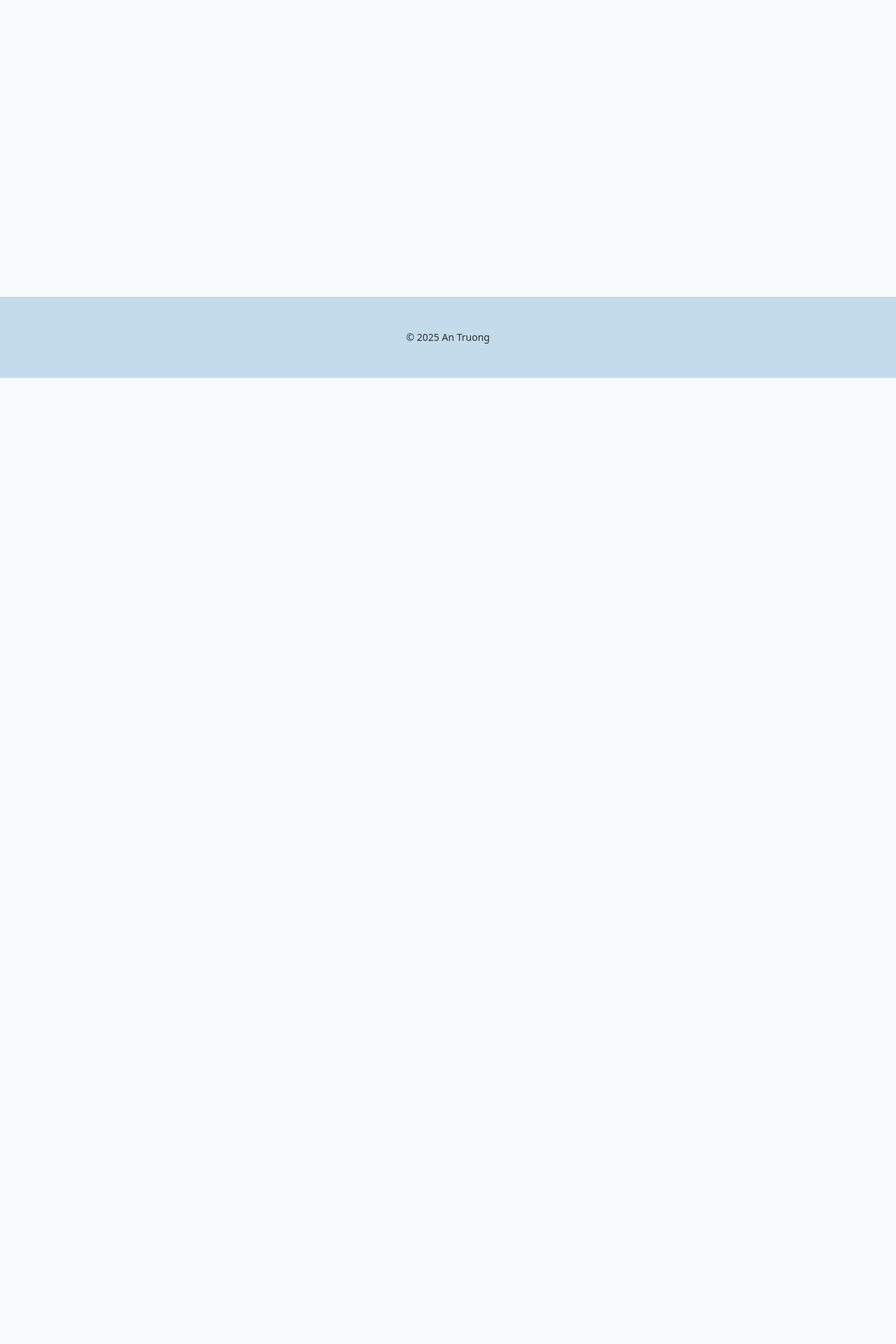
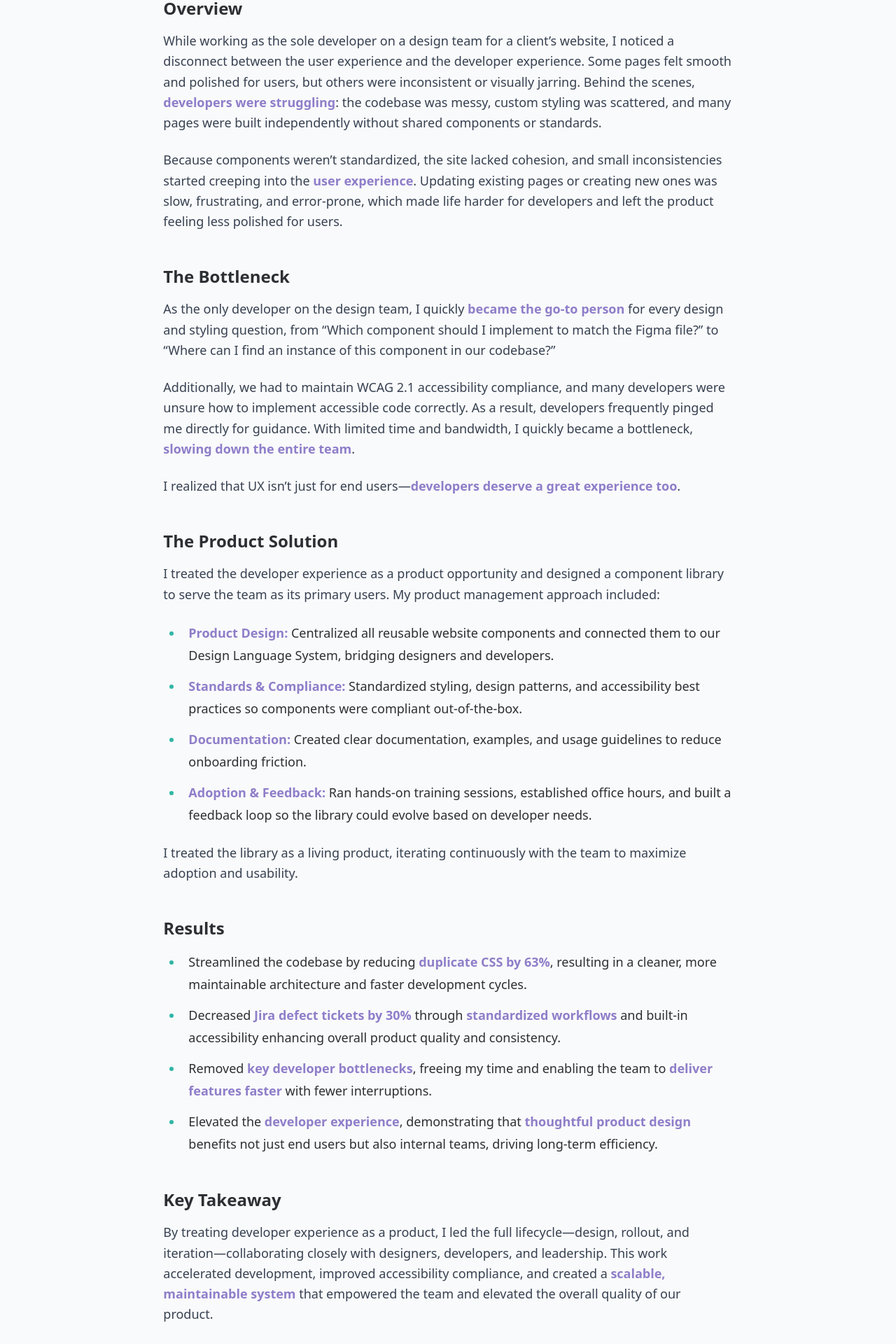
Before and after one commit to VTruong1478/VTruong1478.github.io, a React (Create React App) app: page /portfolio/developer-experience in a window 1280 px wide. Shown: the part 260-2180 px from the top of the page at 70% size. Before the commit the page ends 800 px from the top, so only its background shows below. Built offline with nearby package versions, Linux system fonts and the light colour scheme.

Commit message:
added developer experience article

```diff
--- a/src/App.js
+++ b/src/App.js
@@ -13,8 +13,12 @@ import Portfolio from "./pages/Portfolio";
 import Blog from "./pages/Blog";
 import Contact from "./pages/Contact";
 
+// Portfolio articles
+import SmallBusinessGrowth from "./articles/SmallBusinessGrowth";
+import ImprovingDeveloperExperience from "./articles/ImprovingDeveloperExperience";
+
+// Blog articles
 import HowIDesignedThisWebsite from "./articles/HowIDesignedThisWebsite";
-import SmallBusinessGrowth from "./articles/SmallBusinessGrowth";
 import LessonsFromStartingBusiness from "./articles/LessonsFromStartingBusiness";
 
 // Scroll manager for anchors + route changes
@@ -67,6 +71,10 @@ function App() {
               path="/portfolio/small-business-growth"
               element={<SmallBusinessGrowth />}
             />
+            <Route
+              path="/portfolio/developer-experience"
+              element={<ImprovingDeveloperExperience />}
+            />
 
             {/* Future portfolio pages can be added here */}
           </Routes>
--- /dev/null
+++ b/src/articles/ImprovingDeveloperExperience.js
@@ -0,0 +1,139 @@
+import React from "react";
+
+export default function ImprovingDeveloperExperience() {
+  return (
+    <article className="bg-background min-h-screen py-16 px-6 text-text scroll-mt-16">
+      <div className="grid grid-cols-6 md:grid-cols-8 lg:grid-cols-12 gap-6 max-w-7xl mx-auto">
+        <div className="col-span-6 md:col-span-8 lg:col-span-8 lg:col-start-3">
+          {/* Page Title */}
+          <h1 className="text-4xl font-bold text-primary mb-4">
+            Improving Developer Experience
+          </h1>
+          <p className="text-md text-accentDark mb-12">
+            Published September 2025
+          </p>
+
+          {/* Portfolio Content */}
+          <div
+            className="prose prose-lg prose-invert max-w-none
+                prose-headings:font-bold prose-headings:text-text
+                prose-h2:text-2xl prose-h2:mt-12 prose-h2:mb-4
+                prose-h3:text-xl prose-h3:text-secondaryText prose-h3:mt-8 prose-h3:mb-2
+                prose-strong:text-secondary prose-strong:font-semibold
+                prose-a:text-accent prose-a:no-underline hover:prose-a:text-secondary hover:prose-a:no-underline
+                prose-li:marker:text-accent prose-li:text-text"
+          >
+            <h2>Overview</h2>
+            <p>
+              While working as the sole developer on a design team for a
+              client’s website, I noticed a disconnect between the user
+              experience and the developer experience. Some pages felt smooth
+              and polished for users, but others were inconsistent or visually
+              jarring. Behind the scenes,{" "}
+              <strong>developers were struggling</strong>: the codebase was
+              messy, custom styling was scattered, and many pages were built
+              independently without shared components or standards.
+            </p>
+            <p>
+              Because components weren’t standardized, the site lacked cohesion,
+              and small inconsistencies started creeping into the{" "}
+              <strong>user experience</strong>. Updating existing pages or
+              creating new ones was slow, frustrating, and error-prone, which
+              made life harder for developers and left the product feeling less
+              polished for users.
+            </p>
+
+            <h2>The Bottleneck</h2>
+            <p>
+              As the only developer on the design team, I quickly{" "}
+              <strong>became the go-to person</strong> for every design and
+              styling question, from “Which component should I implement to
+              match the Figma file?” to “Where can I find an instance of this
+              component in our codebase?”
+            </p>
+            <p>
+              Additionally, we had to maintain WCAG 2.1 accessibility
+              compliance, and many developers were unsure how to implement
+              accessible code correctly. As a result, developers frequently
+              pinged me directly for guidance. With limited time and bandwidth,
+              I quickly became a bottleneck,{" "}
+              <strong>slowing down the entire team</strong>.
+            </p>
+            <p>
+              I realized that UX isn’t just for end users—
+              <strong>developers deserve a great experience too</strong>.
+            </p>
+
+            <h2>The Product Solution</h2>
+            <p>
+              I treated the developer experience as a product opportunity and
+              designed a component library to serve the team as its primary
+              users. My product management approach included:
+            </p>
+            <ul>
+              <li>
+                <strong>Product Design:</strong> Centralized all reusable
+                website components and connected them to our Design Language
+                System, bridging designers and developers.
+              </li>
+              <li>
+                <strong>Standards & Compliance:</strong> Standardized styling,
+                design patterns, and accessibility best practices so components
+                were compliant out-of-the-box.
+              </li>
+              <li>
+                <strong>Documentation:</strong> Created clear documentation,
+                examples, and usage guidelines to reduce onboarding friction.
+              </li>
+              <li>
+                <strong>Adoption & Feedback:</strong> Ran hands-on training
+                sessions, established office hours, and built a feedback loop so
+                the library could evolve based on developer needs.
+              </li>
+            </ul>
+            <p>
+              I treated the library as a living product, iterating continuously
+              with the team to maximize adoption and usability.
+            </p>
+
+            <h2>Results</h2>
+            <ul>
+              <li>
+                Streamlined the codebase by reducing{" "}
+                <strong>duplicate CSS by 63%</strong>, resulting in a cleaner,
+                more maintainable architecture and faster development cycles.
+              </li>
+              <li>
+                Decreased <strong>Jira defect tickets by 30%</strong> through{" "}
+                <strong>standardized workflows</strong> and built-in
+                accessibility enhancing overall product quality and consistency.
+              </li>
+              <li>
+                Removed <strong>key developer bottlenecks</strong>, freeing my
+                time and enabling the team to{" "}
+                <strong>deliver features faster</strong> with fewer
+                interruptions.
+              </li>
+              <li>
+                Elevated the <strong>developer experience</strong>,
+                demonstrating that <strong>thoughtful product design</strong>{" "}
+                benefits not just end users but also internal teams, driving
+                long-term efficiency.
+              </li>
+            </ul>
+
+            <h2>Key Takeaway</h2>
+            <p>
+              By treating developer experience as a product, I led the full
+              lifecycle—design, rollout, and iteration—collaborating closely
+              with designers, developers, and leadership. This work accelerated
+              development, improved accessibility compliance, and created a
+              <strong> scalable, maintainable system</strong> that empowered the
+              team and elevated the overall quality of our product.
+            </p>
+          </div>
+        </div>
+      </div>
+    </article>
+  );
+}
--- a/src/components/Footer.js
+++ b/src/components/Footer.js
@@ -4,7 +4,7 @@ export default function Footer() {
   return (
     <footer className="bg-card text-secondaryText mt-16">
       {/* Bottom bar */}
-      <div className=" py-12 text-center text-sm text-text">
+      <div className=" py-12 text-center text-base text-text">
         © {new Date().getFullYear()} An Truong
       </div>
     </footer>
--- a/src/components/Header.js
+++ b/src/components/Header.js
@@ -62,7 +62,7 @@ const Header = () => {
         {/* Mobile Hamburger */}
         <button
           onClick={() => setMenuOpen(!menuOpen)}
-          className="sm:hidden p-2 rounded-2xl text-accent hover:bg-gray-100 transition"
+          className="sm:hidden p-2 rounded-2xl text-secondary hover:bg-gray-100 transition"
         >
           {menuOpen ? <X size={24} /> : <Menu size={24} />}
         </button>
@@ -85,7 +85,7 @@ const Header = () => {
                   <Link
                     to={`/#${item}`}
                     onClick={() => setMenuOpen(false)} // close on click
-                    className="text-accent hover:text-accentShade font-medium text-lg transition-colors duration-300"
+                    className="text-secondary hover:text-secondaryShade font-medium text-lg transition-colors duration-300"
                   >
                     {item.charAt(0).toUpperCase() + item.slice(1)}
                   </Link>
--- a/src/pages/About.js
+++ b/src/pages/About.js
@@ -1,13 +1,13 @@
 import React, { useEffect, useState } from "react";
-import { FaLinkedin, FaEnvelope } from "react-icons/fa";
+import { FaLinkedin, FaEnvelope, FaExternalLinkAlt } from "react-icons/fa";
 import { motion } from "framer-motion";
 
 const roles = [
-  "Product Ops & Strategy",
-  "Bridge Between Teams & Customers",
-  "Turning Ideas Into Execution",
-  "Customer Insights Into Product Decisions",
-  "From Vision to Product Delivery",
+  "Drive Product Ops & Strategy",
+  "Bridge Teams & Customers",
+  "Execute Ideas into Action",
+  "Translate Customer Insights into Product Decisions",
+  "Deliver Vision to Product Launch",
 ];
 
 export default function About() {
@@ -69,20 +69,24 @@ export default function About() {
             </span>
           </h1>
 
+          {/* Dynamic Roles */}
           <p className="text-secondary text-xl font-medium mt-4 h-8 text-center">
             {currentRole}
             <span className="blink">|</span>
           </p>
 
           <p className="text-secondaryText text-lg leading-relaxed mt-8 sm:mt-4 text-center">
-            I connect users, teams, and impactful products.
+            From optimizing operations to driving product impact, I thrive at
+            the intersection of strategy, execution, and user experience.
           </p>
 
           <a
             href="/resume.pdf"
-            download="An_Truong_Resume.pdf"
-            className="px-6 py-3 mt-8 rounded-2xl text-center bg-primary text-white font-semibold shadow-md hover:bg-primaryShade transition-transform transform hover:-translate-y-1"
+            target="_blank"
+            rel="noopener noreferrer"
+            className="flex items-center gap-2 px-6 py-3 mt-8 rounded-2xl bg-primary text-white font-semibold shadow-md hover:bg-primaryShade transition-transform transform hover:-translate-y-1"
           >
+            <FaExternalLinkAlt className="w-4 h-4" />
             Download Resume
           </a>
 
--- a/src/pages/Portfolio.js
+++ b/src/pages/Portfolio.js
@@ -3,20 +3,20 @@ import { Link } from "react-router-dom";
 
 const portfolioData = [
   {
-    title: "Small Business Growth",
+    title: "Driving Revenue Growth for Small Business",
     date: "August 2023",
     description:
-      "$2.2K in 8 months by by streamlining operations, pricing smarter, and engaging customers strategically.",
+      "$2.2K in 8 months by streamlining operations, pricing smarter, and engaging customers strategically.",
     image: "/images/small-business.jpg",
     path: "/portfolio/small-business-growth",
   },
   {
-    title: "Developer Training",
+    title: "Improving Developer Experience",
     date: "March 2024",
     description:
       "Streamlined developer training and accessibility compliance, reducing Jira defect tickets by 30% while enhancing usability for a wider range of users.",
     image: "/images/coding.jpg",
-    path: "/portfolio/developer-training",
+    path: "/portfolio/developer-experience",
   },
 ];
 
@@ -30,26 +30,24 @@ export default function Portfolio() {
         Portfolio
       </h2>
 
-      {/* 12-column grid on desktop, 8 on tablet, 6 on mobile */}
       <div className="grid grid-cols-6 md:grid-cols-8 lg:grid-cols-12 gap-6 max-w-7xl mx-auto justify-center">
         {portfolioData.map((item, idx) => (
           <div
             key={idx}
-            className="group bg-card rounded-2xl overflow-hidden shadow-md transition-shadow duration-300 hover:shadow-2xl
-                       col-span-6 md:col-span-4 lg:col-span-6"
+            className="bg-card rounded-2xl overflow-hidden shadow-md col-span-6 md:col-span-4 lg:col-span-6"
           >
-            {/* Image with zoom on hover */}
+            {/* Image */}
             <div className="overflow-hidden">
               <img
                 src={item.image}
                 alt={item.title}
-                className="w-full h-48 object-cover transform group-hover:scale-105 transition-transform duration-500"
+                className="w-full h-48 object-cover"
               />
             </div>
 
             {/* Content */}
             <div className="p-6 flex flex-col">
-              <h3 className="text-2xl font-semibold text-text mb-2 transition-colors duration-300">
+              <h3 className="text-2xl font-semibold text-text mb-2">
                 {item.title}
               </h3>
 
--- a/tailwind.config.js
+++ b/tailwind.config.js
@@ -79,7 +79,7 @@ module.exports = {
         secondaryText: "#6B7280", // medium gray for secondary text
         // Areas
         background: "#f9fafb", // very light white/gray for background
-        card: "#C3DBEA", // very light blue for cards
+        card: "#D9E8F2", // very light blue for cards
       },
     },
   },
```
Also changed, not shown: src/pages/Blog.js (+6 -9 lines), public/manifest.json (deleted), public/robots.txt (deleted), 1 other file (tests, documents, lock files or other folders).
